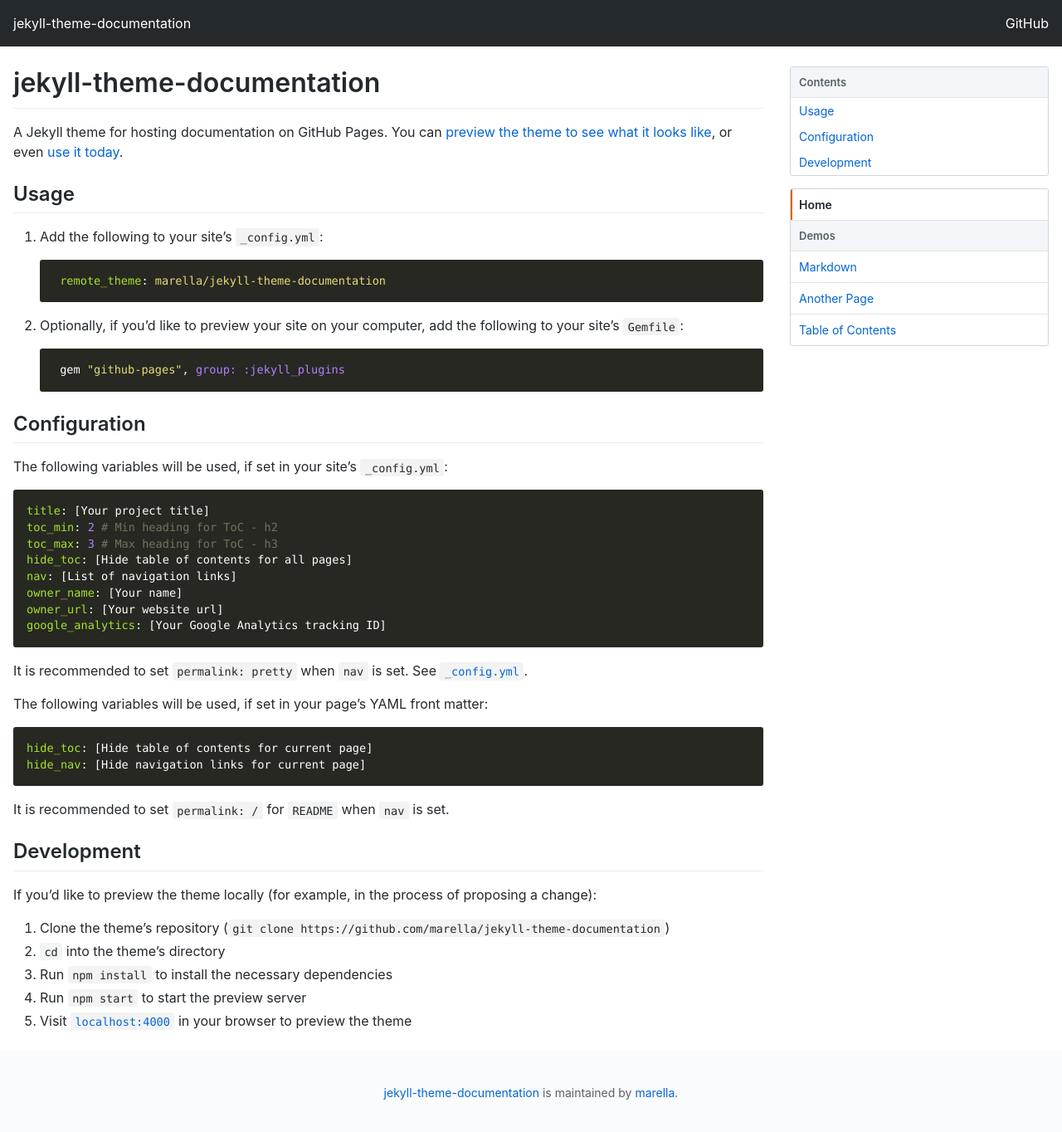
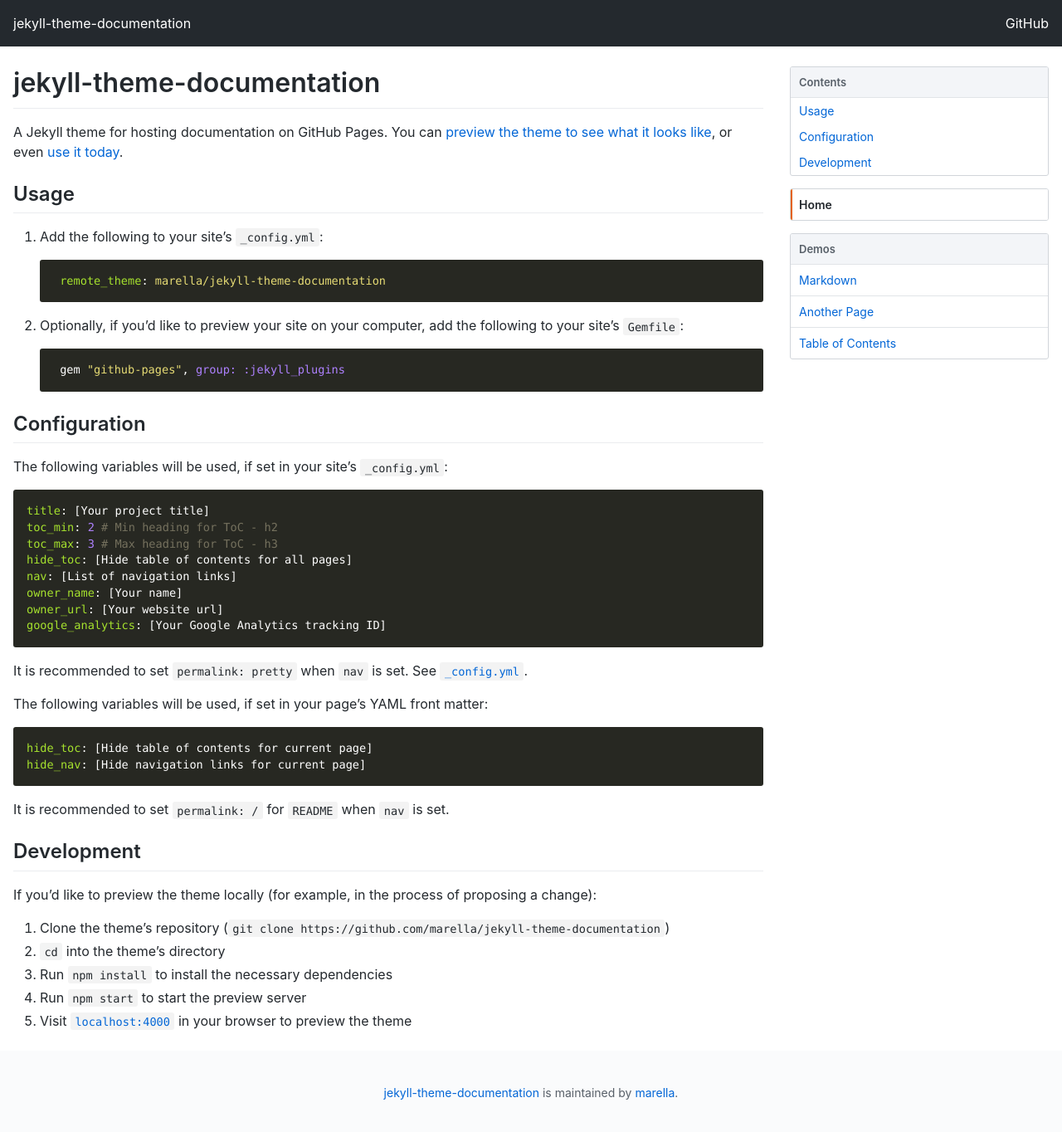
Before and after one commit to marella/jekyll-theme-documentation, a Jekyll site: the page built from README.md, in a window 1280 px wide and 1366 px high. Shown: the whole window at 83% size. Built offline with Jekyll 4.4.1, drawn with Linux system fonts in a browser that asks for light colours; our own code applies the rules of GitHub Pages for plain Markdown files.

Commit message:
Split nested nav menus

```diff
--- a/_includes/nav.html
+++ b/_includes/nav.html
@@ -4,6 +4,8 @@
       {% assign part0 = part[0] %}
       {% assign part1 = part[1] %}
       {% if part1.first %}
+      </nav>
+      <nav class="menu">
         <span class="menu-heading">{{ part0 }}</span>
         {% include nav.html links=part1 %}
       {% else %}
```
